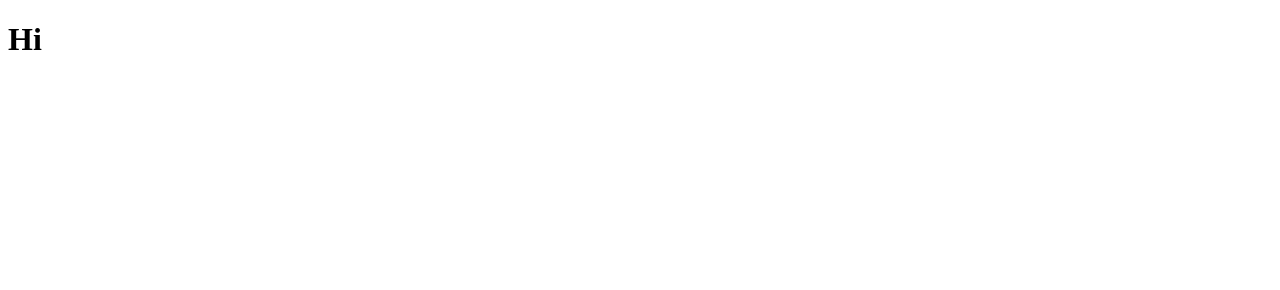
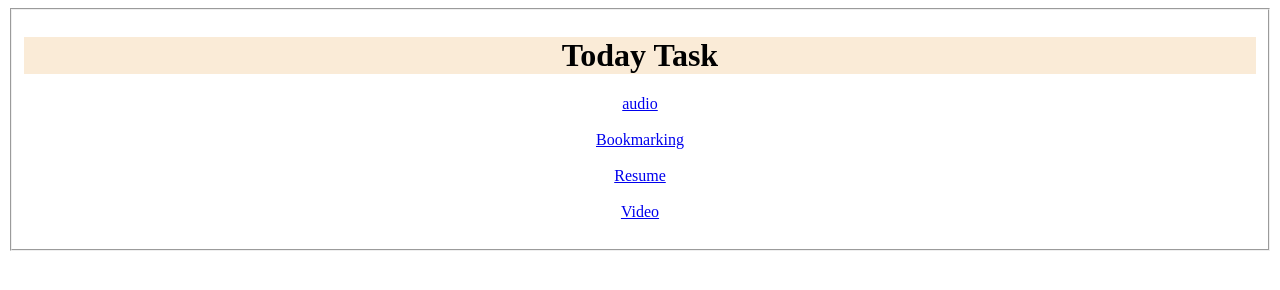
Before and after one commit to rbattu704/Assignment, a plain HTML site: page index.html in a window 1280 px wide. Drawn offline with Linux system fonts and the light colour scheme.

Commit message:
new files

```diff
--- a/index.html
+++ b/index.html
@@ -1,8 +1,15 @@
 <!DOCTYPE html>
 <html lang="en">
-<head>
-</head>
-<body>
-    <h1>Hi</h1>
-</body>
+  <head> </head>
+  <body>
+    <fieldset>
+      <center>
+        <h1 style="background-color: antiquewhite">Today Task</h1>
+        <a href="./Audio Tag/Album.html">audio</a><br /><br />
+        <a href="./Bookmarking/allfiles.html">Bookmarking</a><br /><br />
+        <a href="./ResumeTask/Resume.html">Resume</a><br /><br />
+        <a href="./Video Tag/allvideo.html">Video</a><br /><br />
+      </center>
+    </fieldset>
+  </body>
 </html>
```
